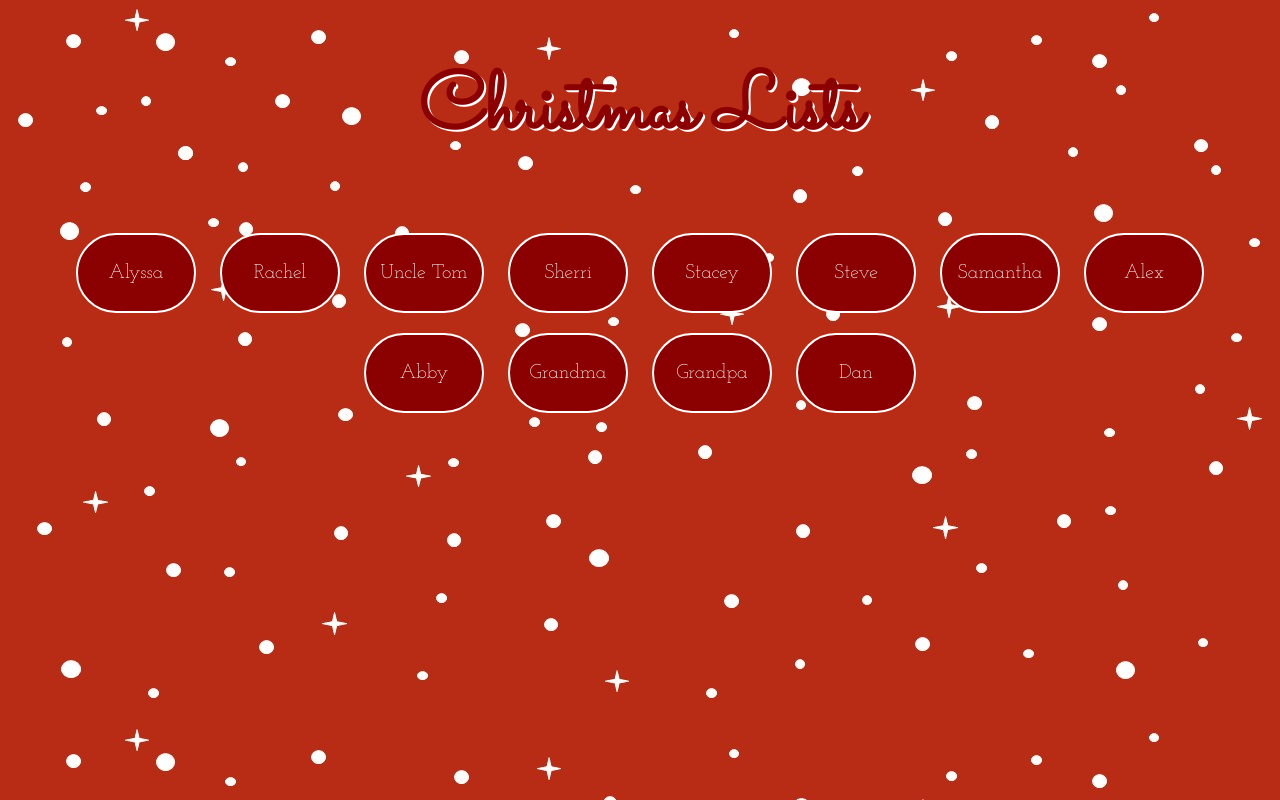
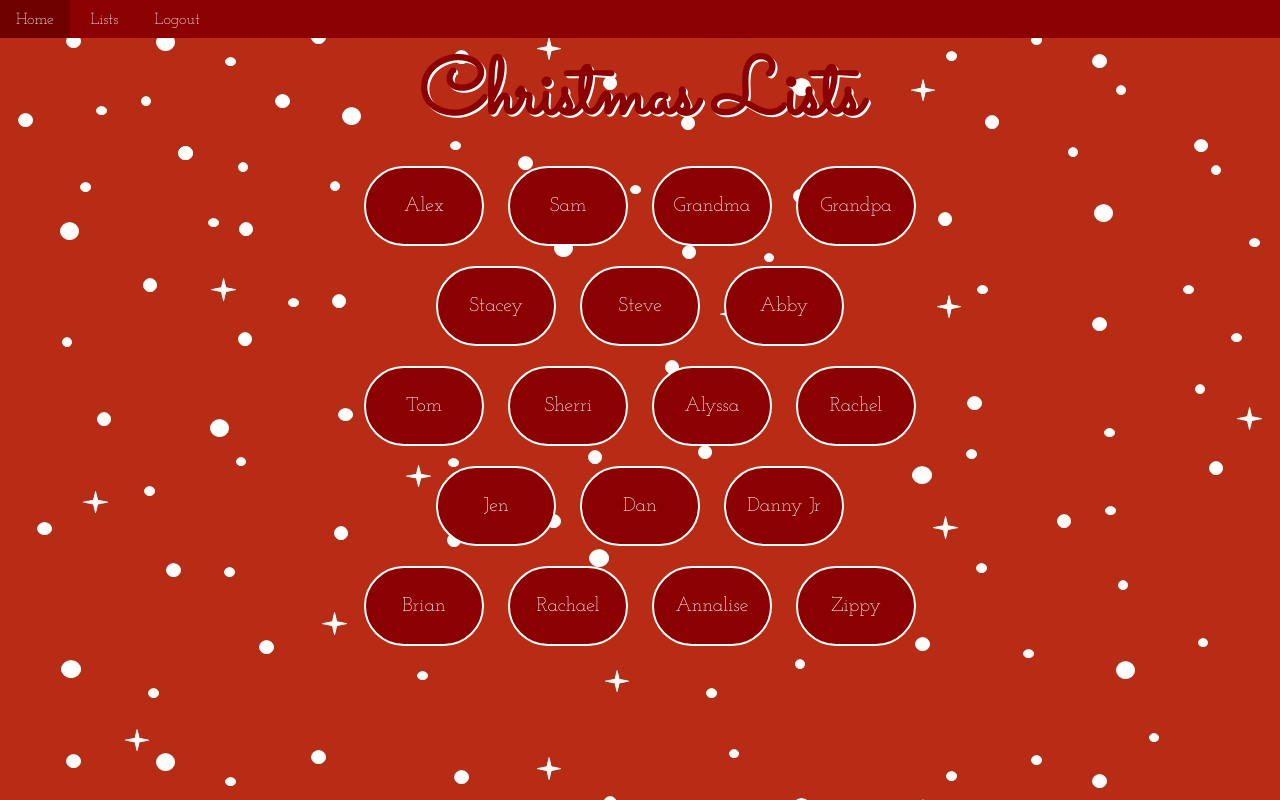
Before and after one commit to AlyssaRSchaefer/Family-Christmas-Lists, a Flask app: page /Family-Christmas-Lists/templates/lists.html in a window 1280 px wide. Run offline with Flask 3, Linux system fonts and the light colour scheme.

Commit message:
added list page and more

```diff
--- a/app.py
+++ b/app.py
@@ -45,5 +45,9 @@ def home():
 def lists_route():
     return render_template('lists.html')
 
+@app.route('/Family-Christmas-Lists/templates/alyssa.html')
+def alyssa_route():
+    return render_template('alyssa.html')
+
 if __name__ == '__main__':
    app.run(debug=True, host='0.0.0.0', port=80)
--- a/static/css/lists.css
+++ b/static/css/lists.css
@@ -4,10 +4,43 @@ h1 {
     font-family: 'Sacramento', cursive;
     font-size: 80px;
     text-shadow: 2px 2px white;
+    margin-bottom: 0;
+    margin-top: 2px;
 }
 
 body {
     background-image: url("../images/snowBackground.jpg");
+    margin: 0;
+}
+
+ul {
+    list-style-type: none;
+    background-color: darkred;
+    margin: 0;
+    padding: 10px 0px;
+    overflow: hidden;
+}
+
+button a {
+    text-decoration: none;
+    color: white;
+}
+
+#lists {
+    background-color: rgb(111, 0, 0);
+}
+
+li {
+    display: inline;
+    color: white;
+    font-family: 'Josefin Slab', serif;
+    padding: 15px 16px;
+    text-align: center;
+    text-decoration: none;
+}
+
+li:hover {
+    background-color: rgb(111, 0, 0);
 }
 
 .namebutton {
@@ -25,11 +58,15 @@ body {
 }
 
 .namebutton:hover {
-    background-color: rgb(111, 0, 0);
+    background-color: green;
     cursor: pointer;
 }
 
 .row {
     display: inline;
+}
 
+li a {
+    text-decoration: none;
+    color: white;
 }
--- a/static/javascript/login.js
+++ /dev/null
@@ -1,3 +0,0 @@
-/* IMPLEMENT THE LOGIN MODAL BOX */
-var loginBox = document.getElementById("login-box");
-var loginButton = document.getElementById("login-button");
--- a/templates/lists.html
+++ b/templates/lists.html
@@ -4,7 +4,6 @@
     <meta charset="UTF-8">
     <meta name="viewport" content="width=device-width, initial-scale=1.0">
     <link rel="stylesheet" href="static/css/lists.css">
-    <script src="/static/javascript/lists.js"></script>
     <link rel="preconnect" href="https://fonts.googleapis.com">
     <link rel="preconnect" href="https://fonts.gstatic.com" crossorigin>
     <link href="https://fonts.googleapis.com/css2?family=Josefin+Slab:wght@300&family=Questrial&family=Sacramento&display=swap" rel="stylesheet">
@@ -12,31 +11,43 @@
     <link rel="icon" type="image/x-icon" href="../static/images/favicon.png">
 </head>
 <body>
+    <div id="navbar">
+        <ul>
+            <li><a href='/'>Home</a></li>
+            <li>Lists</li>
+            <li><a href='/'>Logout</a></li>
+        </ul>
+    </div>
     <h1>Christmas Lists</h1>
     <center>
     <div id="row1" class="row">
-        <button id="button1-1" class="namebutton">Alyssa</button>
-        <button id="button1-2" class="namebutton">Rachel</button>
-        <button id="button1-3" class="namebutton">Uncle Tom</button>
-        <button id="button1-4" class="namebutton">Sherri</button>
+        <button id="button1-1" class="namebutton">Alex</button>
+        <button id="button1-2" class="namebutton">Sam</button>
+        <button id="button1-3" class="namebutton">Grandma</button>
+        <button id="button1-4" class="namebutton">Grandpa</button><br>
     </div>
     <div id="row2" class="row">
         <button id="button2-1" class="namebutton">Stacey</button>
         <button id="button2-2" class="namebutton">Steve</button>
-        <button id="button2-3" class="namebutton">Samantha</button>
-        <button id="button2-4" class="namebutton">Alex</button>
+        <button id="button2-3" class="namebutton">Abby</button><br>
     </div>
     <div id="row3" class="row">
-        <button id="button3-1" class="namebutton">Abby</button>
-        <button id="button3-2" class="namebutton">Grandma</button>
-        <button id="button3-3" class="namebutton">Grandpa</button>
-        <button id="button3-4" class="namebutton">Dan</button>
+        <button id="button3-1" class="namebutton">Tom</button>
+        <button id="button3-2" class="namebutton">Sherri</button>
+        <button id="button3-3" class="namebutton" onclick="location.href='alyssa'">Alyssa</button>
+        <button id="button3-4" class="namebutton">Rachel</button><br>
     </div>
     <div id="row4" class="row">
-
+        <button id="button4-1" class="namebutton">Jen</button>
+        <button id="button4-2" class="namebutton">Dan</button>
+        <button id="button4-3" class="namebutton">Danny Jr</button><br>
     </div>
     <div id="row5" class="row">
-
+        <button id="button5-1" class="namebutton">Brian</button>
+        <button id="button5-2" class="namebutton">Rachael</button>
+        <button id="button5-3" class="namebutton">Annalise</button>
+        <button id="button5-4" class="namebutton">Zippy</button><br>
     </div>
     </center>
+    <script src="/static/javascript/lists.js"></script>
 </body>
```
Also changed, not shown: static/css/login.css (+11 -3 lines), templates/alyssa.html (added, +16 -0 lines), templates/login.html (+4 -4 lines), static/css/clists.css (added), static/images/greenpolka.jpg (added), static/javascript/lists.js (added), 1 other file.
